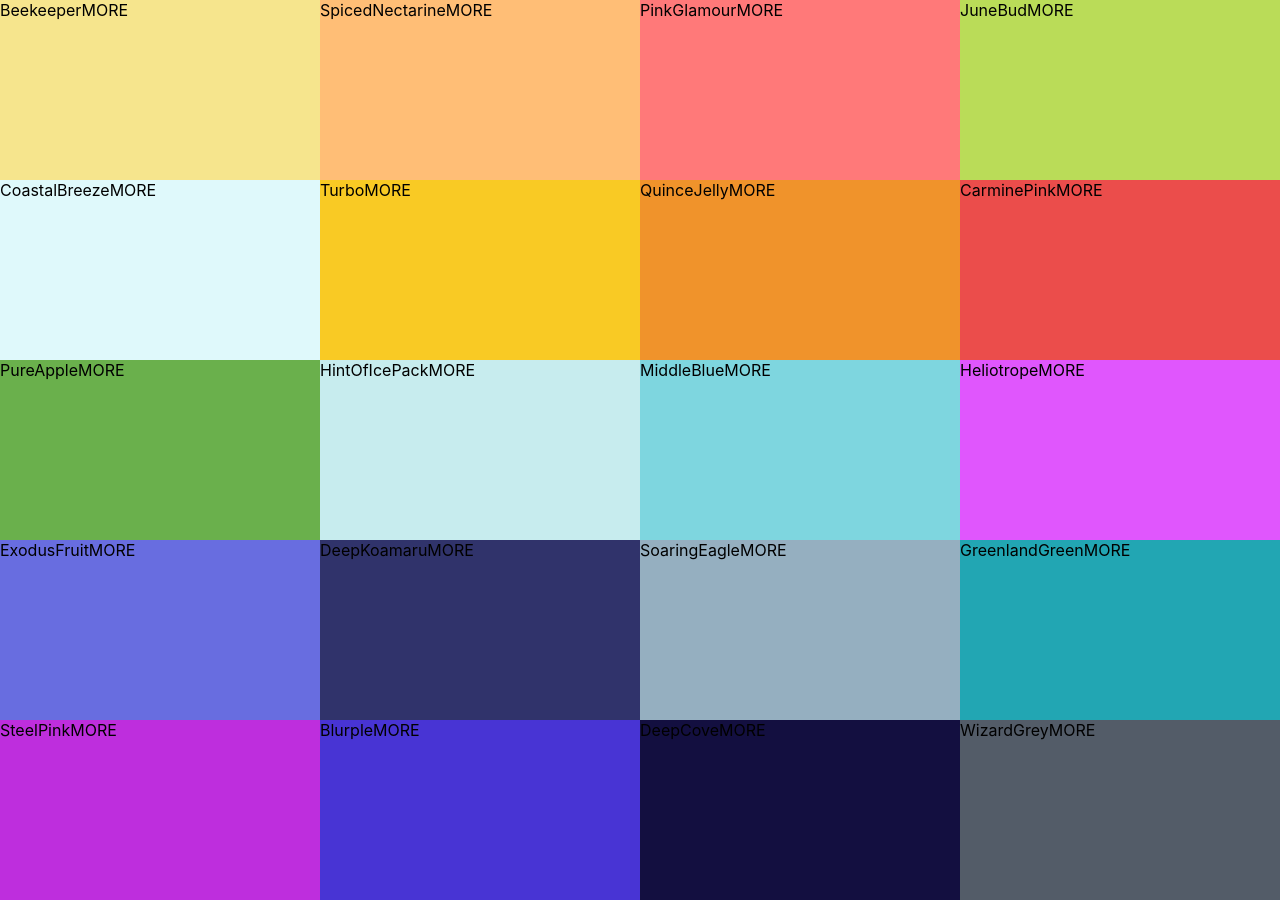
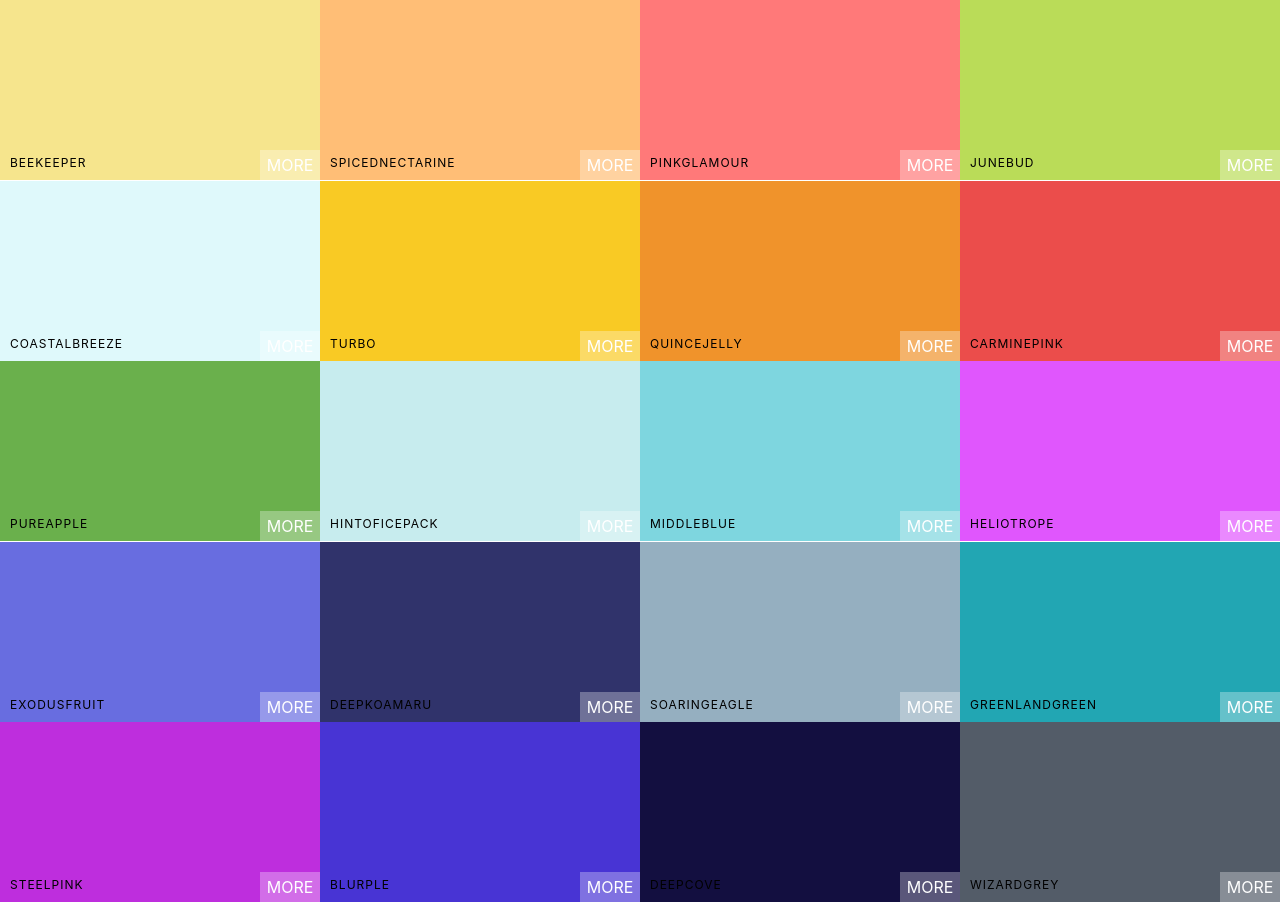
Before and after one commit to nagireddy1234/colors-app, a React (Create React App) app: page / in a window 1280 px wide. Built offline with nearby package versions, Linux system fonts and the light colour scheme.

Commit message:
added copyoverlay aniamtions

```diff
--- a/package.json
+++ b/package.json
@@ -7,6 +7,7 @@
     "@testing-library/react": "^9.5.0",
     "@testing-library/user-event": "^7.2.1",
     "react": "^16.13.1",
+    "react-copy-to-clipboard": "^5.0.2",
     "react-dom": "^16.13.1",
     "react-scripts": "3.4.1"
   },
--- a/src/App.js
+++ b/src/App.js
@@ -1,5 +1,5 @@
 import React from 'react';
-import Palette from'./palette';
+import Palette from './Palette';
 import Seedcolors from './seedColors'
 
 
--- a/src/ColorBox.css
+++ b/src/ColorBox.css
@@ -5,4 +5,104 @@
   display: inline-block;
   position: relative;
   cursor: pointer;
+  margin-bottom: -3.5px;
 }
+.copy-button{
+  width: 100px;
+  height: 30px;
+  position: absolute;
+  display: inline-block;
+  top: 50%;
+  left: 50%;
+  transform: translate(-50%,-50%);
+  text-align: center;
+  outline: none;
+  background: rgba(255, 255, 255, 0.3);
+  font-size: 1rem;
+  line-height: 30px;
+  text-transform: uppercase;
+  border: none;
+  text-decoration: none;
+  opacity: 0;
+}
+
+.ColorBox:hover .copy-button{
+  opacity: 1;
+  transition: 0.5s;
+}
+.box-content{
+  position: absolute;
+  left: 0px;
+  bottom: 0px;
+  width: 100%;
+  padding: 10px;
+  color:#000;
+  letter-spacing: 1px;
+  text-transform: uppercase;
+  font-size: 12px;
+}
+
+.see-more{
+  background: rgba(255, 255, 255, 0.3);
+  position: absolute;
+  border: none;
+  right: 0px;
+  bottom: 0px;
+  color: #fff;
+  width: 60px;
+  height: 30px;
+  text-align: center;
+  line-height: 30px;
+  text-transform: uppercase;
+}
+
+.copy-overlay{
+  opacity: 0;
+  z-index: 1;
+  width: 100%;
+  height: 100%;
+  transition: transform 0.5s ease-in-out;
+  transform: scale(0.1);
+}
+.copy-overlay.show{
+  opacity: 1;
+  transform: scale(20);
+  z-index: 10;
+  position: absolute;
+}
+.copy-msg{
+position: fixed;
+display: flex;
+align-items: center;
+justify-content: center;
+flex-direction: column;
+top: 0;
+bottom: 0;
+left: 0;
+right: 0;
+font-size: 4rem;
+transform: scale(0.1);
+opacity: 0;
+color: #fff;
+}
+.copy-msg.show{
+  opacity: 1;
+  transform: scale(1);
+  z-index: 55;
+  transition: all 0.4s ease-in-out;
+  transition-delay: 0.3s;
+}
+.copy-msg h1{
+  font-weight: 400;
+  text-shadow: 1px 2px #000;
+  background: rgba(255, 255, 255, 0.2);
+  width: 100%;
+  margin-bottom: 0;
+  text-align: center;
+  padding: 1rem;
+  text-transform: uppercase;
+}
+.copy-msg p {
+  font-size: 2rem;
+  font-weight: 100;
+}
--- a/src/ColorBox.js
+++ b/src/ColorBox.js
@@ -1,14 +1,44 @@
 import React, { Component } from 'react';
+import {CopyToClipboard} from 'react-copy-to-clipboard';
 import './ColorBox.css';
 
 
+
 export default class ColorBox extends Component {
+  state={
+    copied:false
+  }
+  changeCopyState = ()=>{
+    this.setState({
+      copied:true
+    }, ()=>{
+        setTimeout(() => {
+          this.setState({
+            copied:false
+          })
+        }, 1500);
+    })
+  }
   render() {
+    const {name, background} = this.props;
+    const {copied} = this.state;
     return (
-      <div style={{backgroundColor:`${this.props.background}`}} className="ColorBox" >
-        <span>{this.props.name}</span>
-        <span>MORE</span>
+      <CopyToClipboard text={background} onCopy= {this.changeCopyState}>
+      <div style={{backgroundColor:`${background}`}} className="ColorBox" >
+        <div className={`copy-overlay ${copied &&'show'}`} style={{backgroundColor:`${background}`}} />
+        <div className={`copy-msg ${copied &&'show'}`}>
+          <h1>copied!</h1>
+          <p>{name}</p>
+        </div>
+        <div className="copy-container">
+        <div className="box-content">
+        <span>{name}</span>
+        </div>
+        <button className="copy-button">COPY</button>
+        </div>
+        <span className="see-more">MORE</span>
       </div>
+      </CopyToClipboard>
     )
   }
 }
--- a/src/Palette.css
+++ b/src/Palette.css
@@ -2,5 +2,5 @@
   height: 100vh;
 }
 .Palette-colors{
-  height: 90%;
+  height:90%;
 }
```
Also changed, not shown: src/index.css (line endings or trailing spaces), 1 other file (tests, documents, lock files or other folders).
